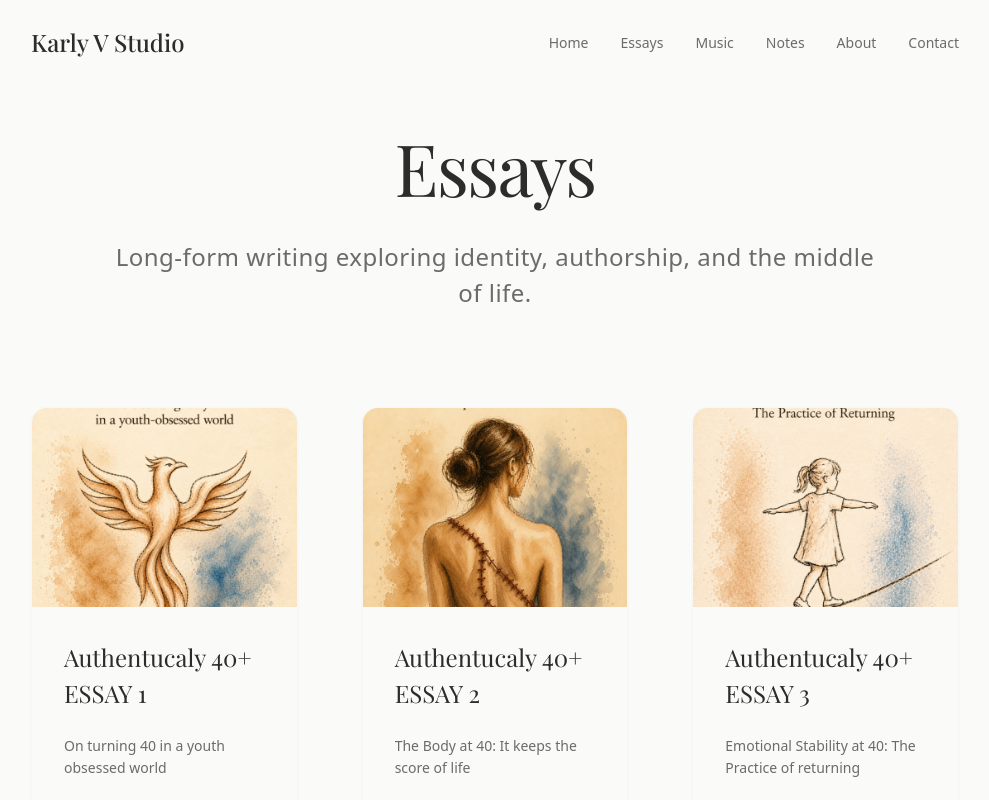
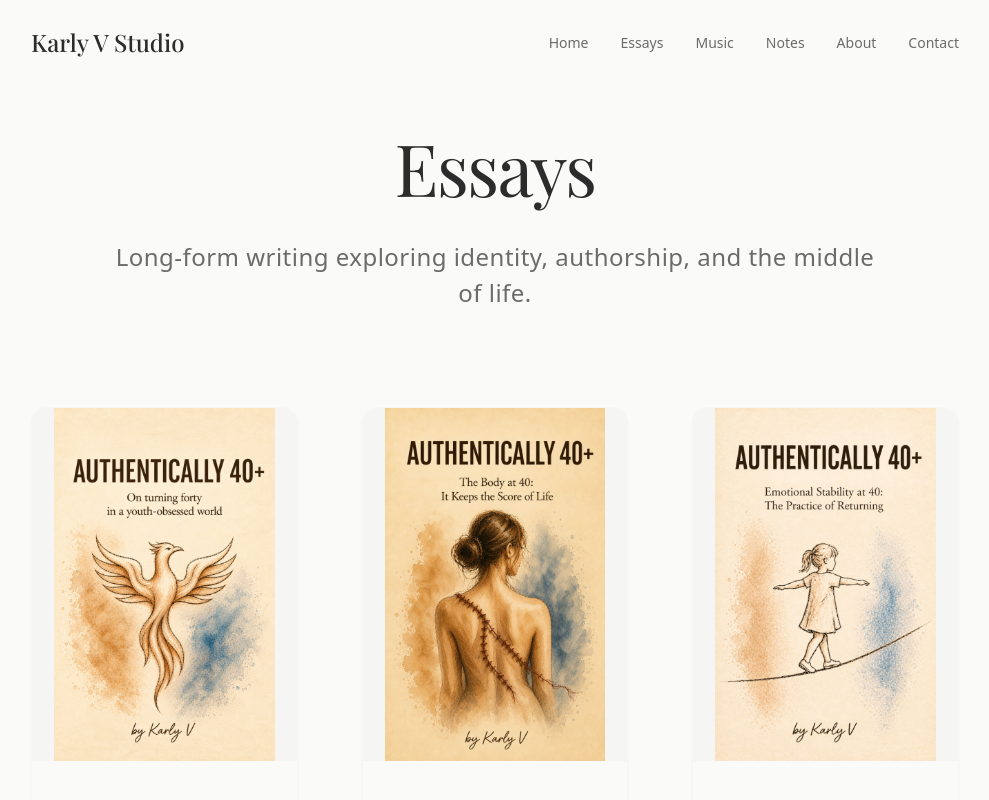
Before and after one commit to deanwhitson/karly_v_studio, a React (Create React App) app: page /essays in a window 1280 px wide. Shown: the top 800 px of the page, without its empty margins (145-1134 px from the left). Built offline with nearby package versions, Linux system fonts and the light colour scheme.

Commit message:
Fix essay image sizing - use object-contain and portrait aspect ratio

```diff
--- a/src/components/EssayCard.js
+++ b/src/components/EssayCard.js
@@ -20,12 +20,12 @@ const EssayCard = ({
     <article className={`group cursor-pointer w-full ${className}`}>
       <div className="overflow-hidden rounded-2xl bg-off-white border border-pale-gray/20 shadow-sm hover:shadow-md transition-all duration-300 ease-out hover:-translate-y-1 h-full">
         {/* Poster Image */}
-        <div className="aspect-[4/3] overflow-hidden bg-pale-gray/30 object-cover">
+        <div className="aspect-[3/4] overflow-hidden bg-pale-gray/30 object-contain flex items-center justify-center">
           {image ? (
             <img
               src={image}
               alt={title}
-              className="w-full h-full object-cover transition-transform duration-300 ease-out group-hover:scale-105"
+              className="w-full h-full object-contain transition-transform duration-300 ease-out group-hover:scale-105"
             />
           ) : (
             <div className="w-full h-full bg-gradient-to-br from-pale-gray/20 to-off-white flex items-center justify-center">
```
